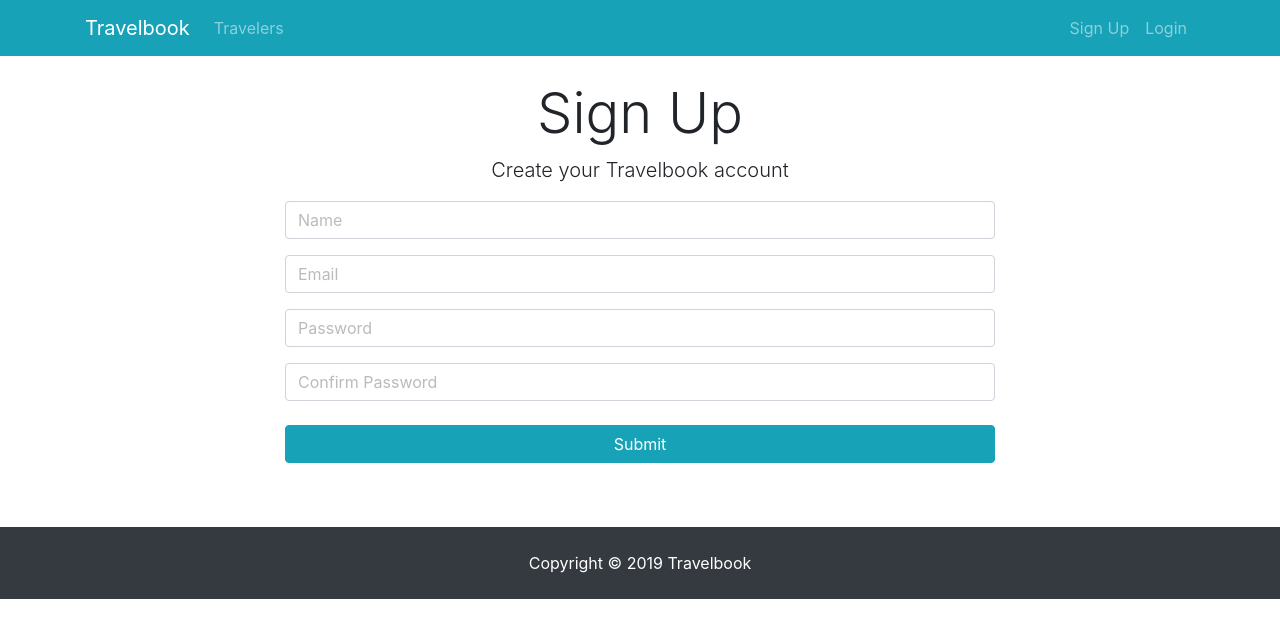
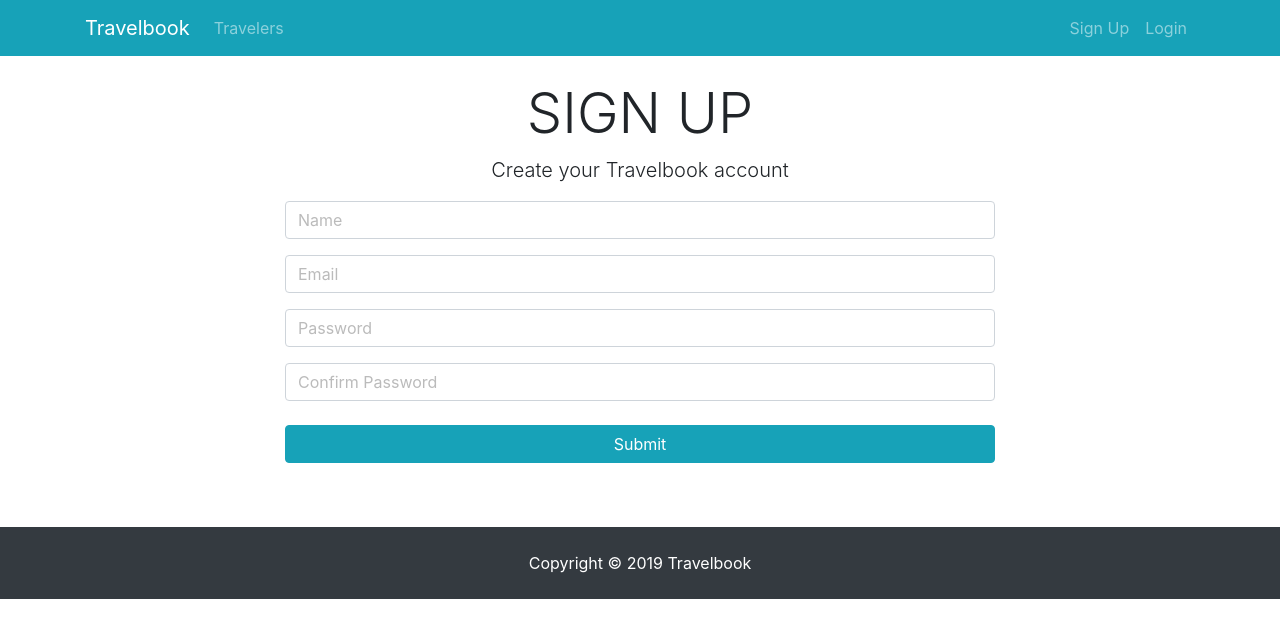
Before and after one commit to kiannaquach/travelbook, a React (Create React App) app in the folder client/: page /register in a window 1280 px wide. Shown: the top 638 px of the page. Built offline with nearby package versions, Linux system fonts and the light colour scheme.

Commit message:
change capitalization

```diff
--- a/client/src/components/auth/Register.js
+++ b/client/src/components/auth/Register.js
@@ -51,7 +51,7 @@ class Register extends Component {
         <div className="container">
           <div className="row">
             <div className="col-md-8 m-auto">
-              <h1 className="display-4 text-center">Sign Up</h1>
+              <h1 className="display-4 text-center">SIGN UP</h1>
               <p className="lead text-center">
                 Create your Travelbook account
               </p>
```
